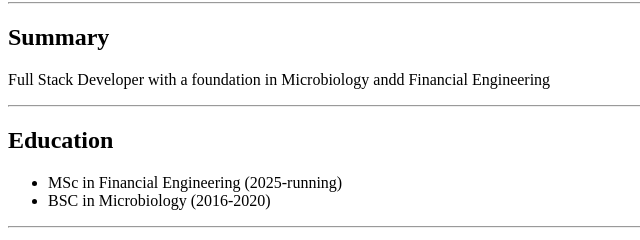
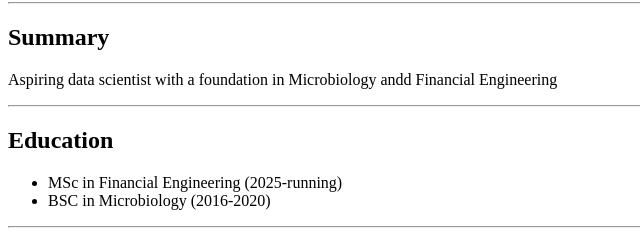
Before and after one commit to AnjaliDulal/My-resume, a plain HTML site: page index.html in a window 1280 px wide. Shown: the part 190-430 px from the top of the page, 0-640 px from the left. Drawn offline with Linux system fonts and the light colour scheme.

Commit message:
Update resume summary and fix formatting
Corrected the summary description and fixed minor formatting issues.

```diff
--- a/index.html
+++ b/index.html
@@ -10,7 +10,7 @@
     <img src="./My resume/Screenshot 2025-04-24 162454.png" height="100" alt="photo of a girl"/>
     <hr />
     <h2>Summary</h2>
-    <p>Full Stack Developer with a foundation in Microbiology andd Financial Engineering</p>
+    <p>Aspiring data scientist with a foundation in Microbiology andd Financial Engineering</p>
     <hr />
     <h2>Education</h2>
     <ul>
```
